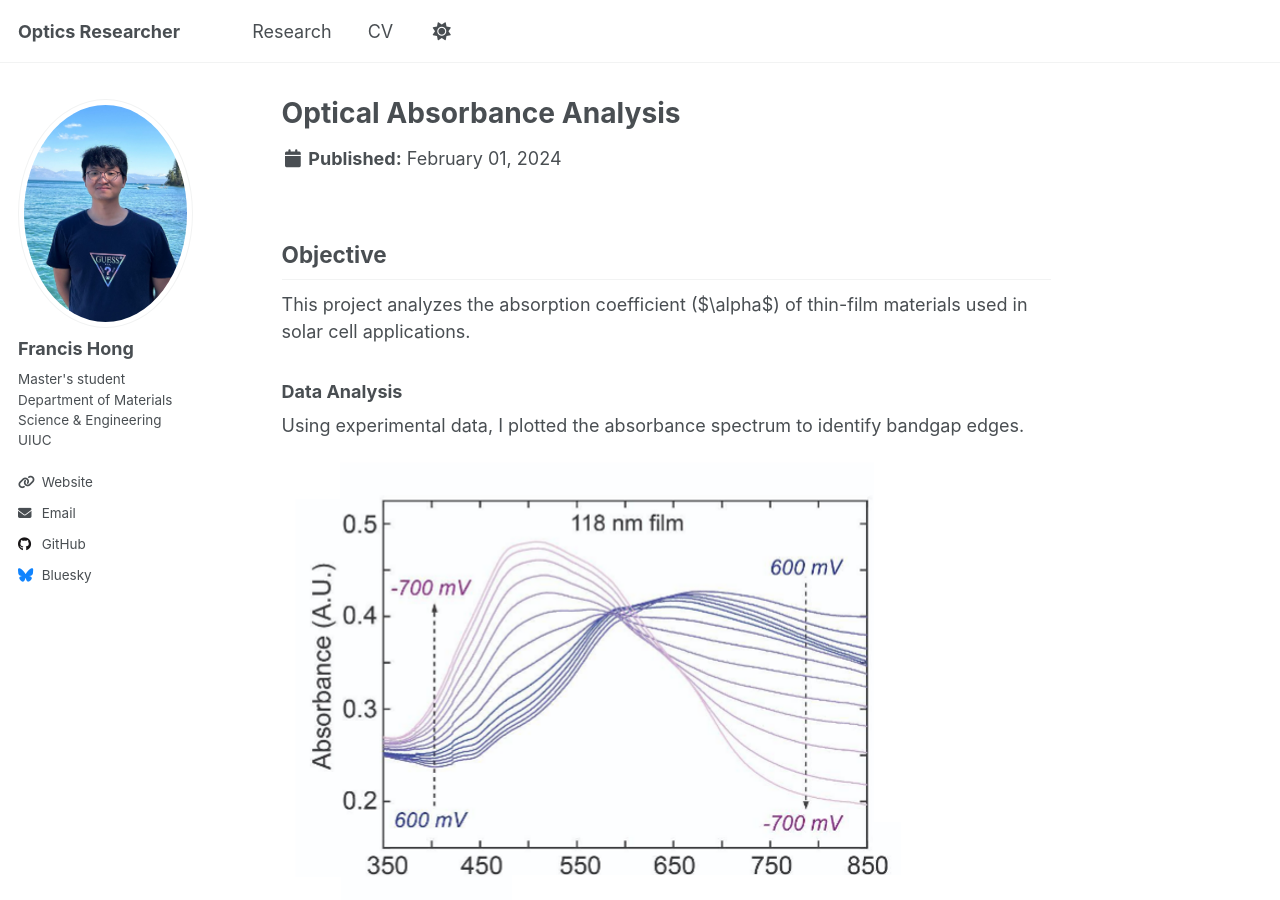
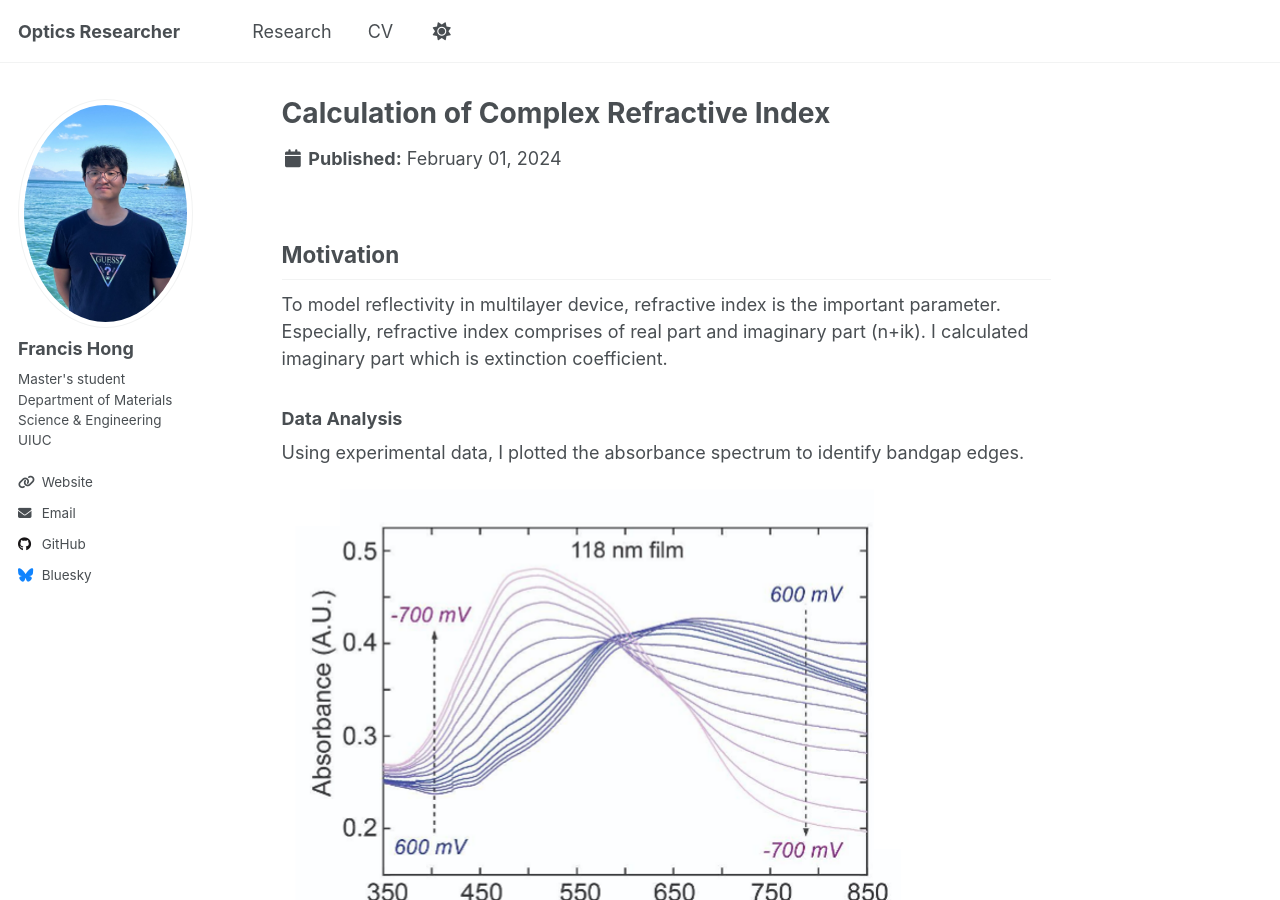
Before and after one commit to Fhong10/flhong03.github-io, a Jekyll site: the page built from _publications/absorbance-study.md, in a window 1280 px wide and 900 px high. Built offline with Jekyll 4.4.1, drawn with Linux system fonts in a browser that asks for light colours; a script that is not in the unit is left out.

Commit message:
Update absorbance-study.md

```diff
--- a/_publications/absorbance-study.md
+++ b/_publications/absorbance-study.md
@@ -1,13 +1,13 @@
 ---
-title: "Optical Absorbance Analysis"
+title: "Calculation of Complex Refractive Index"
 collection: publications
 permalink: /research/project-2/
 excerpt: "Detailed study of material absorbance properties across the visible spectrum."
 date: 2024-02-01
 ---
 
-## Objective
-This project analyzes the absorption coefficient ($\alpha$) of thin-film materials used in solar cell applications.
+## Motivation
+To model reflectivity in multilayer device, refractive index is the important parameter. Especially, refractive index comprises of real part and imaginary part (n+ik). I calculated imaginary part which is extinction coefficient.
 
 ### Data Analysis
 Using experimental data, I plotted the absorbance spectrum to identify bandgap edges.
```
